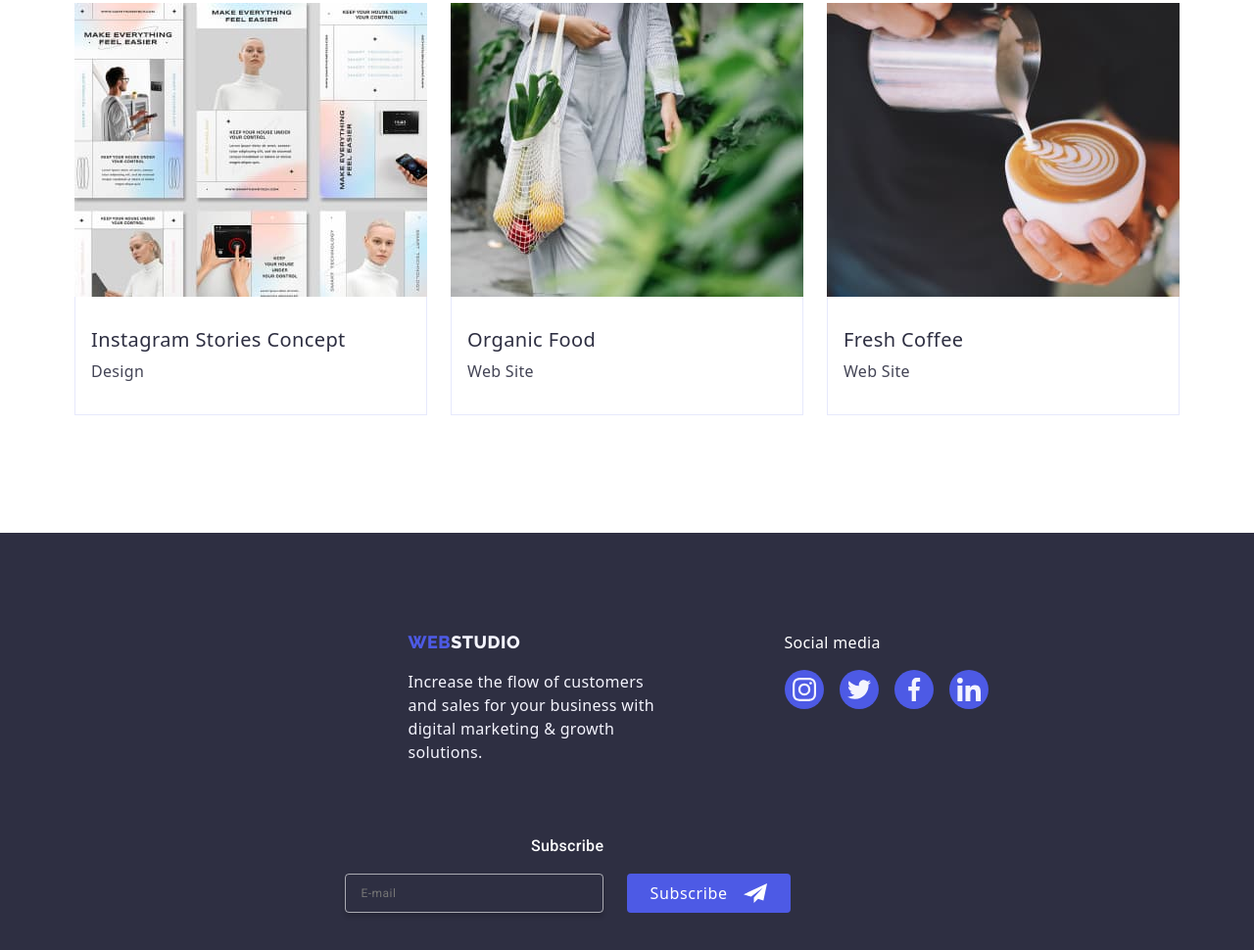
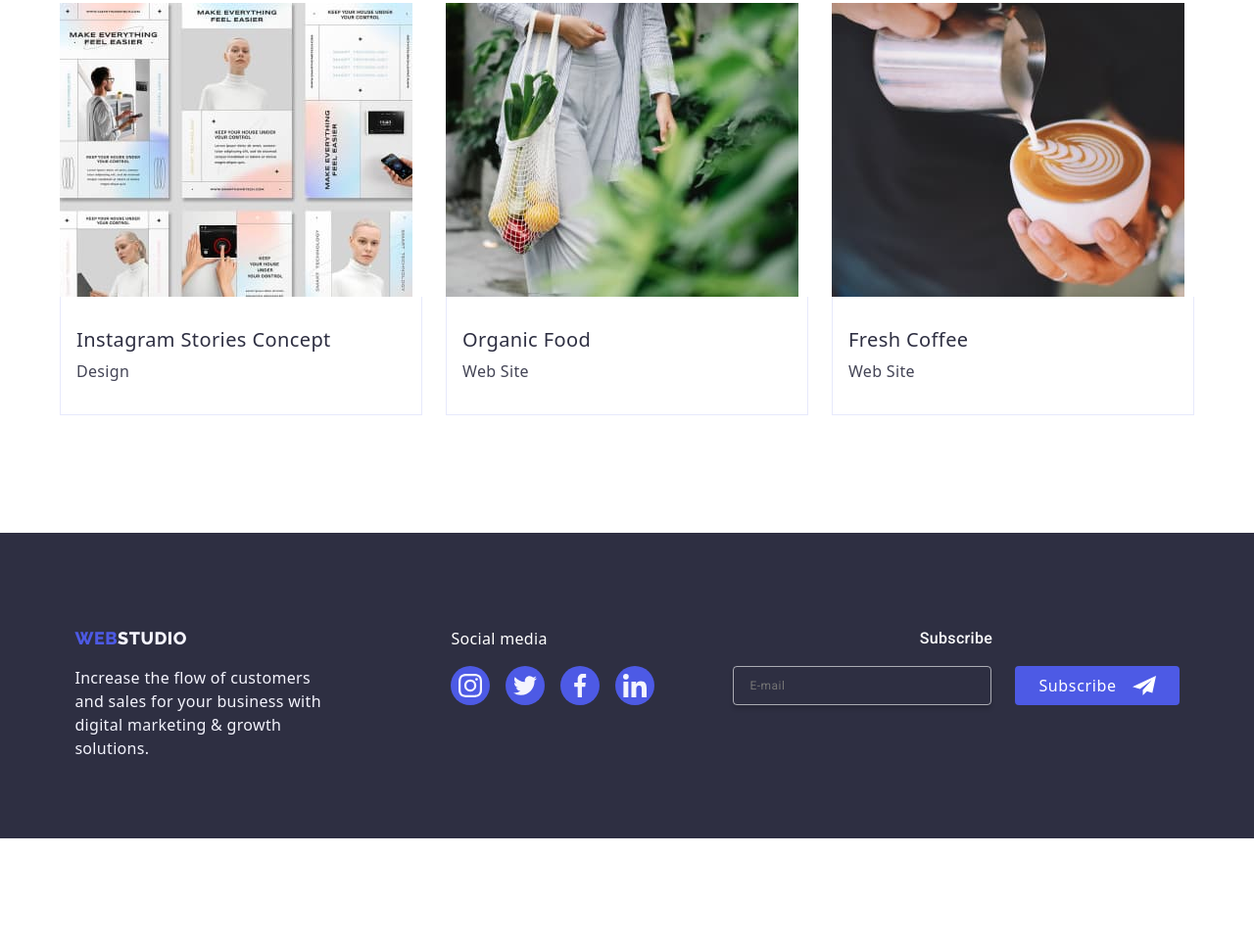
Before and after one commit to KarinaHoma/goit-markup-hw-07, a plain HTML site: page portfolio.html in a window 1280 px wide. Shown: the part 1178-2148 px from the top of the page at 98% size. After the commit the page ends 2034 px from the top, so only its background shows below. Drawn offline with nearby package versions, Linux system fonts and the light colour scheme.

Commit message:
deskop changes

```diff
--- a/css/styles.css
+++ b/css/styles.css
@@ -1218,7 +1218,6 @@ input {
 
   .container {
     width: 1158px;
-    padding: 0 15px;
     margin: 0 auto;
   }
   .header {
@@ -1647,13 +1646,14 @@ Main section*/
   .footer-container {
     display: flex;
     align-items: baseline;
+    max-width: none;
   }
   .footer-box {
     margin-right: 120px;
   }
   .footer-section {
     background-color: var(--Dark);
-    padding: 100px 0;
+    height: 312px;
   }
   .footer-body {
     font-size: 16px;
@@ -2030,9 +2030,11 @@ Main section*/
   }
   .list-feature-secondary {
     display: flex;
+    gap: 24px;
   }
   .customers-columns {
     display: flex;
+    gap: 24px;
   }
 
   .social-media-title,
```
